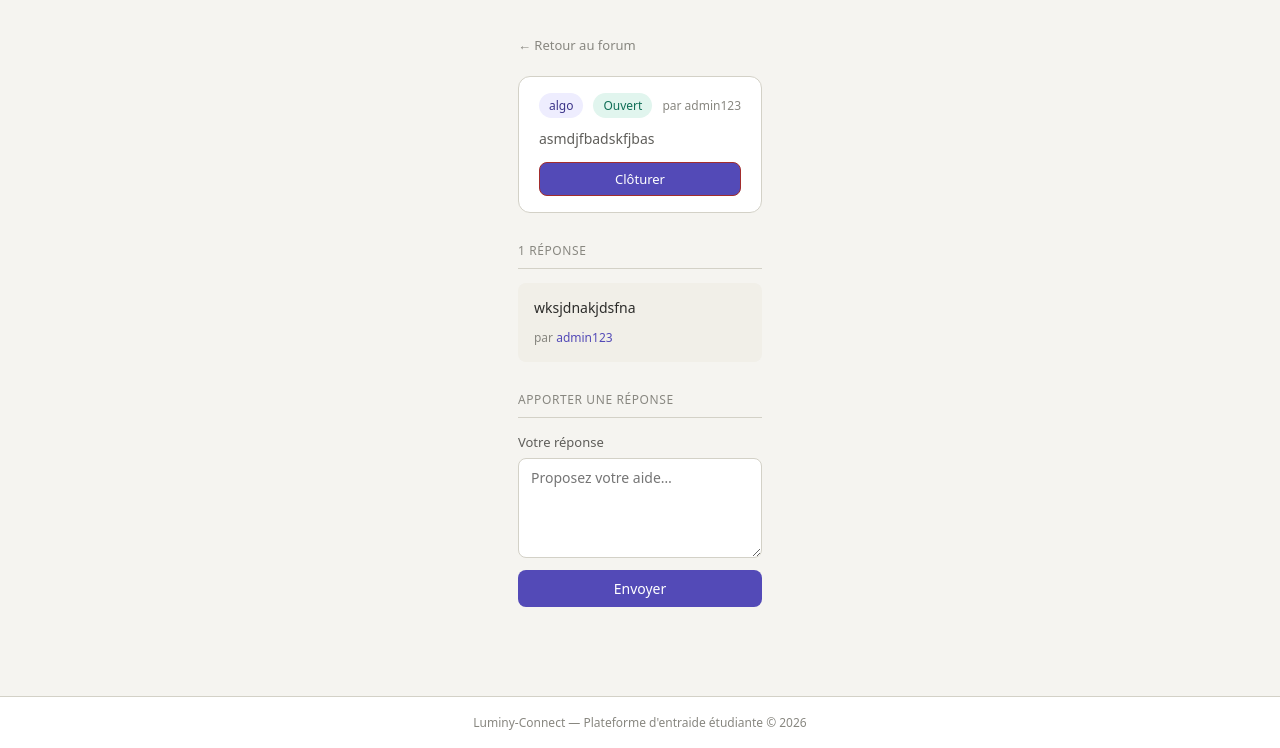
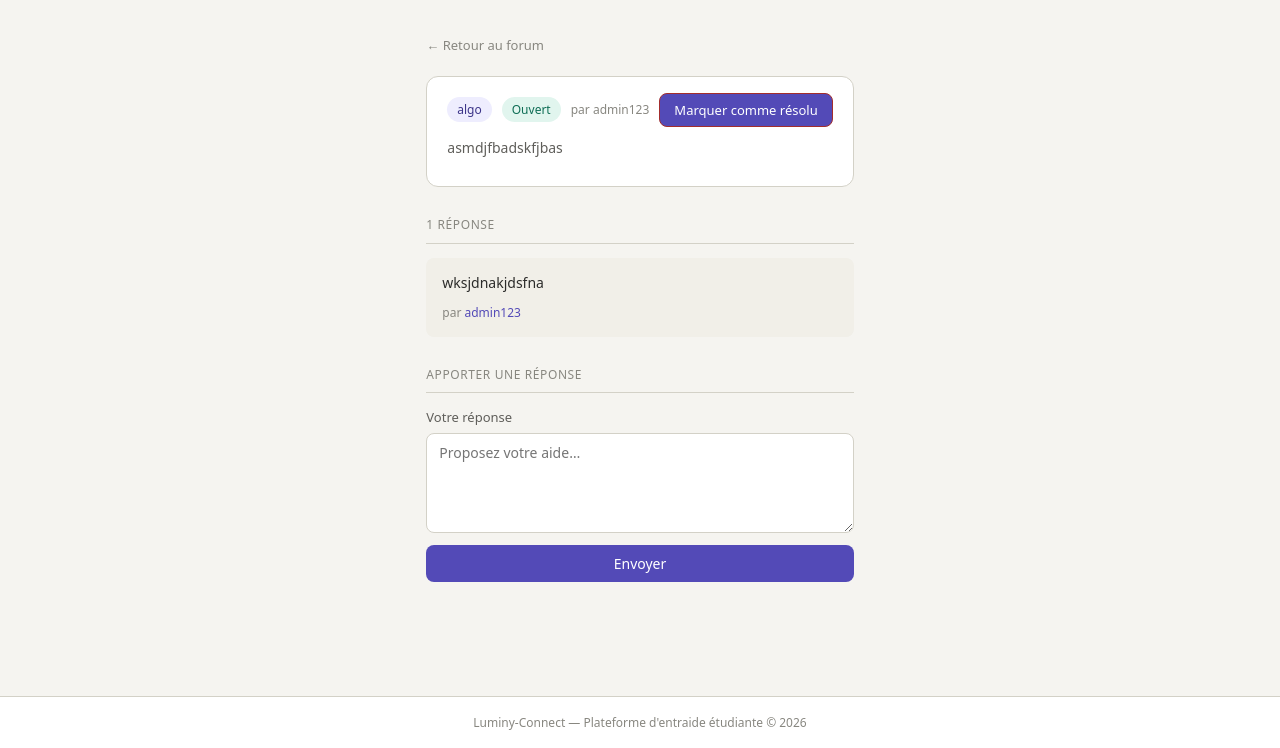
Before and after one commit to Hermez-anderrahim/Projet-Web, a Flask app: page /demande/2 in a window 1280 px wide. Shown: the part 52-800 px from the top of the page. Run offline with Flask 3, Linux system fonts and the light colour scheme; a user stored in the database is signed in; data comes from the database, SQL or seed files in the repository; both versions use the stored data as it was after the commit.

Commit message:
quelque modif

```diff
--- a/app.py
+++ b/app.py
@@ -101,7 +101,7 @@ def repondre(demande_id):
 @login_required
 def cloturer(demande_id):
     cloturer_demande(demande_id, session['user_id'])
-    return redirect(url_for('accueil'))
+    return redirect(url_for('detail_demande', demande_id=demande_id))
 
 
 # ── Ressources ─────────────────────────────────────────────
--- a/static/style.css
+++ b/static/style.css
@@ -80,7 +80,7 @@ nav .nav-user {
 
 /* ── Layout principal ────────────────────────────────────── */
 main {
-  max-width: 760px;
+  max-width: 900px;
   margin: 0 auto;
   padding: 32px 24px;
   flex: 1;
@@ -110,6 +110,7 @@ main {
   align-items: center;
   gap: 10px;
   margin-bottom: 10px;
+  flex-wrap: wrap;
 }
 
 .carte-demande p {
--- a/templates/detail_demande.html
+++ b/templates/detail_demande.html
@@ -13,17 +13,18 @@
         <span class="statut-close">Résolu</span>
       {% endif %}
       <span class="auteur">par <a href="/utilisateur/{{ demande.auteur_id }}">{{ demande.auteur }}</a></span>
+
+      {% if session.get('user_id') == demande.auteur_id and demande.statut == 'ouverte' %}
+      <form action="/demande/{{ demande.id }}/cloturer" method="POST" style="margin-left: auto;">
+        <button type="submit" class="btn-danger"
+                onclick="return confirm('Marquer cette demande comme résolue ?')">
+          Marquer comme résolu
+        </button>
+      </form>
+      {% endif %}
     </div>
+
     <p>{{ demande.description }}</p>
-
-    {% if session.get('user_id') == demande.auteur_id and demande.statut == 'ouverte' %}
-    <form action="/demande/{{ demande.id }}/cloturer" method="POST" style="margin-top: 4px;">
-      <button type="submit" class="btn-danger"
-              onclick="return confirm('Marquer cette demande comme résolue ?')">
-        Clôturer
-      </button>
-    </form>
-    {% endif %}
   </div>
 
   <!-- Réponses -->
@@ -50,7 +51,7 @@
   </form>
   {% else %}
   <p style="font-size: 13px; color: var(--gris-doux); margin-top: 16px;">
-    Cette demande est clôturée.
+    Cette demande est clôturée — elle a été marquée comme résolue par son auteur.
   </p>
   {% endif %}
 
```
Also changed, not shown: templates/creer_demande.html (+7 -3 lines), luminy_connect.sqlite.
